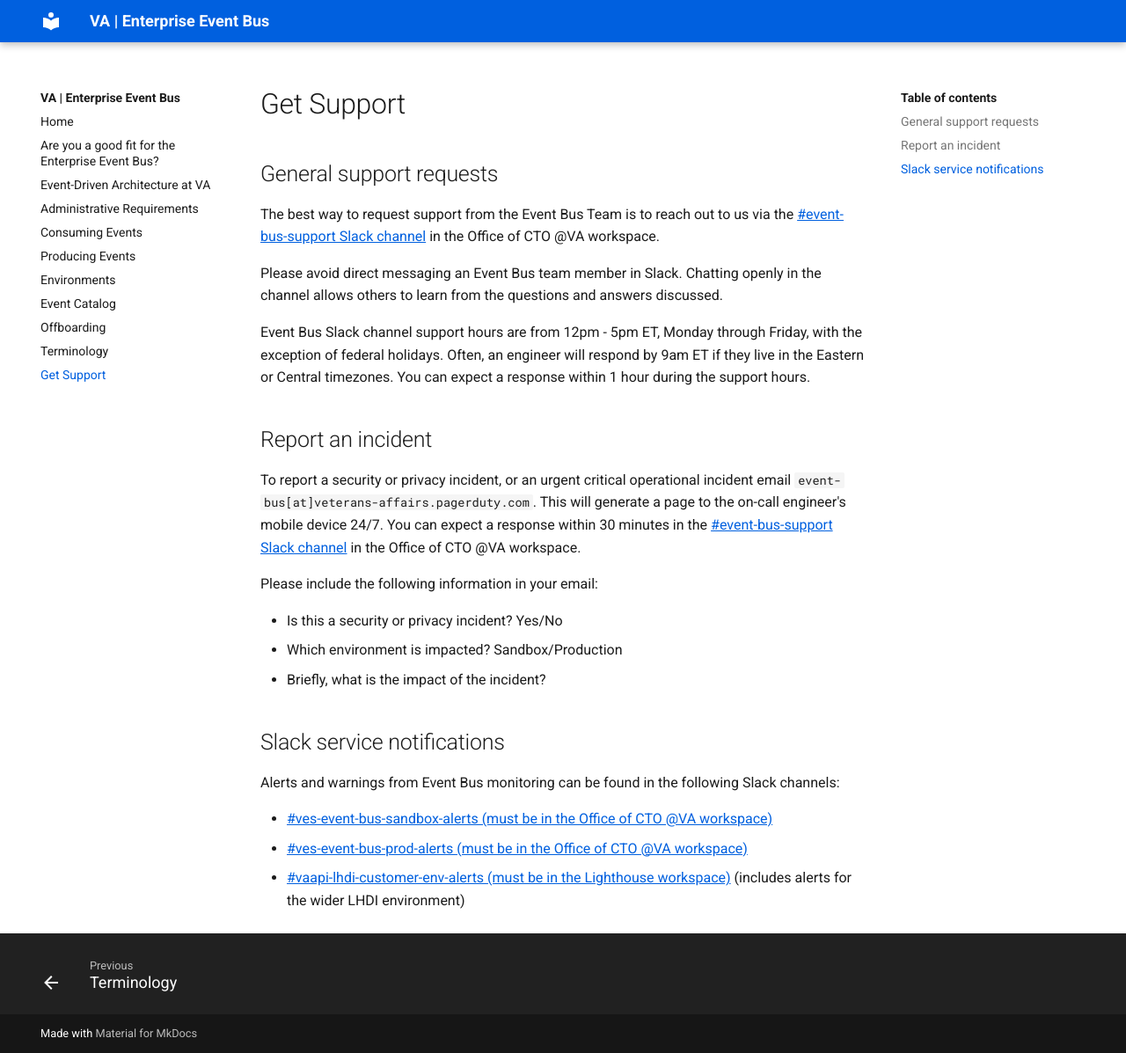
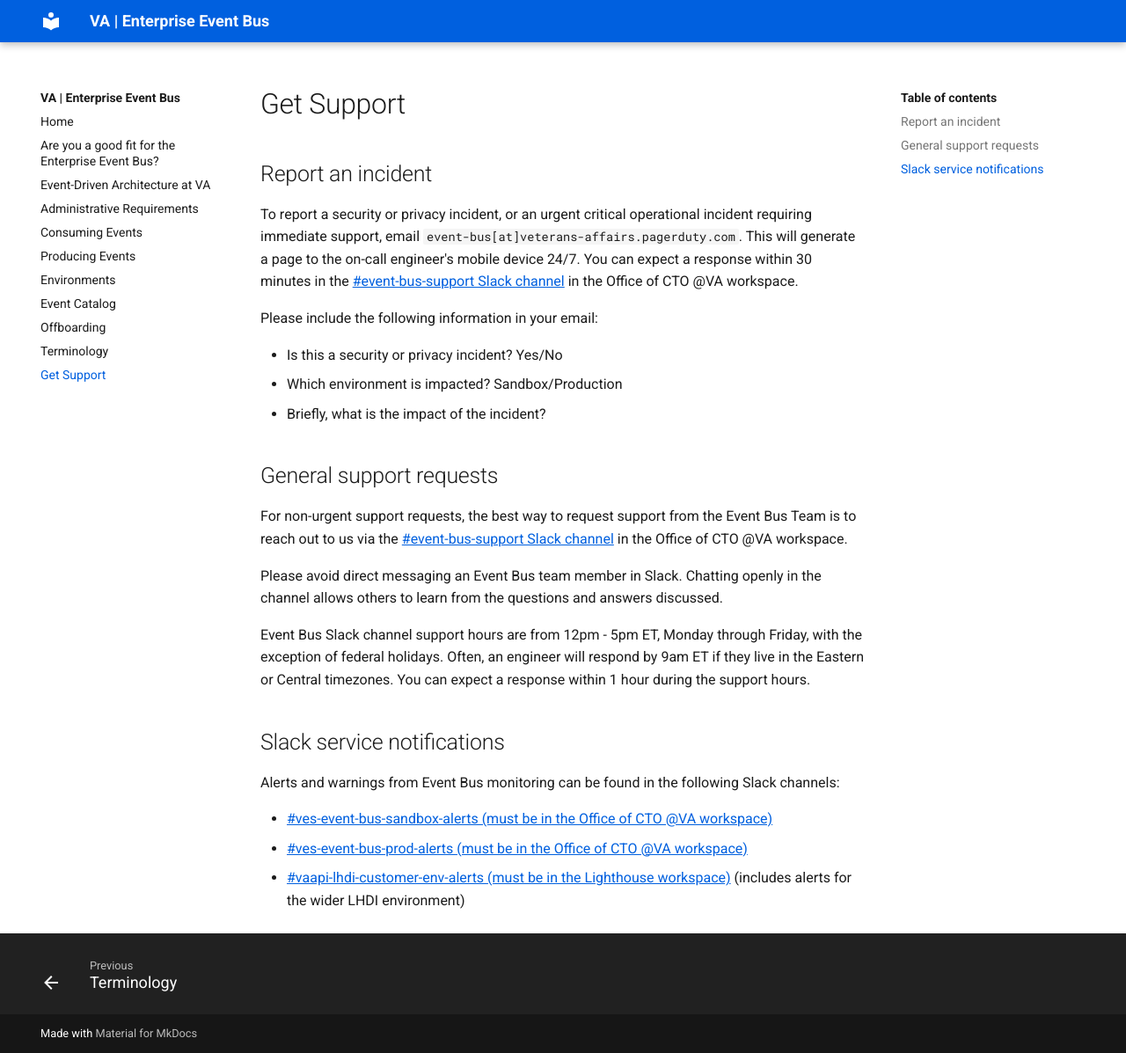
Before and after one commit to department-of-veterans-affairs/ves-event-bus-developer-portal, an MkDocs documentation site: the page built from docs/get-support.md, in a window 1280 px wide and 1197 px high. Shown: the whole window at 88% size. Built offline with MkDocs 1.6.1 and Material for MkDocs 9.7.7, drawn with Linux system fonts in a browser that asks for light colours.

Commit message:
Update get-support.md

```diff
--- a/docs/get-support.md
+++ b/docs/get-support.md
@@ -4,23 +4,24 @@
 
 # Get Support
 
-## General support requests
-
-The best way to request support from the Event Bus Team is to reach out to us via the [#event-bus-support Slack channel][slack-#event-bus-support] in the Office of CTO @VA workspace.
-
-Please avoid direct messaging an Event Bus team member in Slack. Chatting openly in the channel allows others to learn from the questions and answers discussed.
-
-Event Bus Slack channel support hours are from 12pm - 5pm ET, Monday through Friday, with the exception of federal holidays. Often, an engineer will respond by 9am ET if they live in the Eastern or Central timezones. You can expect a response within 1 hour during the support hours.
-
 ## Report an incident
 
-To report a security or privacy incident, or an urgent critical operational incident email `event-bus[at]veterans-affairs.pagerduty.com`. This will generate a page to the on-call engineer's mobile device 24/7. You can expect a response within 30 minutes in the [#event-bus-support Slack channel][slack-#event-bus-support] in the Office of CTO @VA workspace.
+To report a security or privacy incident, or an urgent critical operational incident requiring immediate support, email `event-bus[at]veterans-affairs.pagerduty.com`. This will generate a page to the on-call engineer's mobile device 24/7. You can expect a response within 30 minutes in the [#event-bus-support Slack channel][slack-#event-bus-support] in the Office of CTO @VA workspace.
 
 Please include the following information in your email:
 
 * Is this a security or privacy incident? Yes/No
 * Which environment is impacted? Sandbox/Production
 * Briefly, what is the impact of the incident?
+
+## General support requests
+
+For non-urgent support requests, the best way to request support from the Event Bus Team is to reach out to us via the [#event-bus-support Slack channel][slack-#event-bus-support] in the Office of CTO @VA workspace.
+
+Please avoid direct messaging an Event Bus team member in Slack. Chatting openly in the channel allows others to learn from the questions and answers discussed.
+
+Event Bus Slack channel support hours are from 12pm - 5pm ET, Monday through Friday, with the exception of federal holidays. Often, an engineer will respond by 9am ET if they live in the Eastern or Central timezones. You can expect a response within 1 hour during the support hours.
+
 
 ## Slack service notifications
 
```
